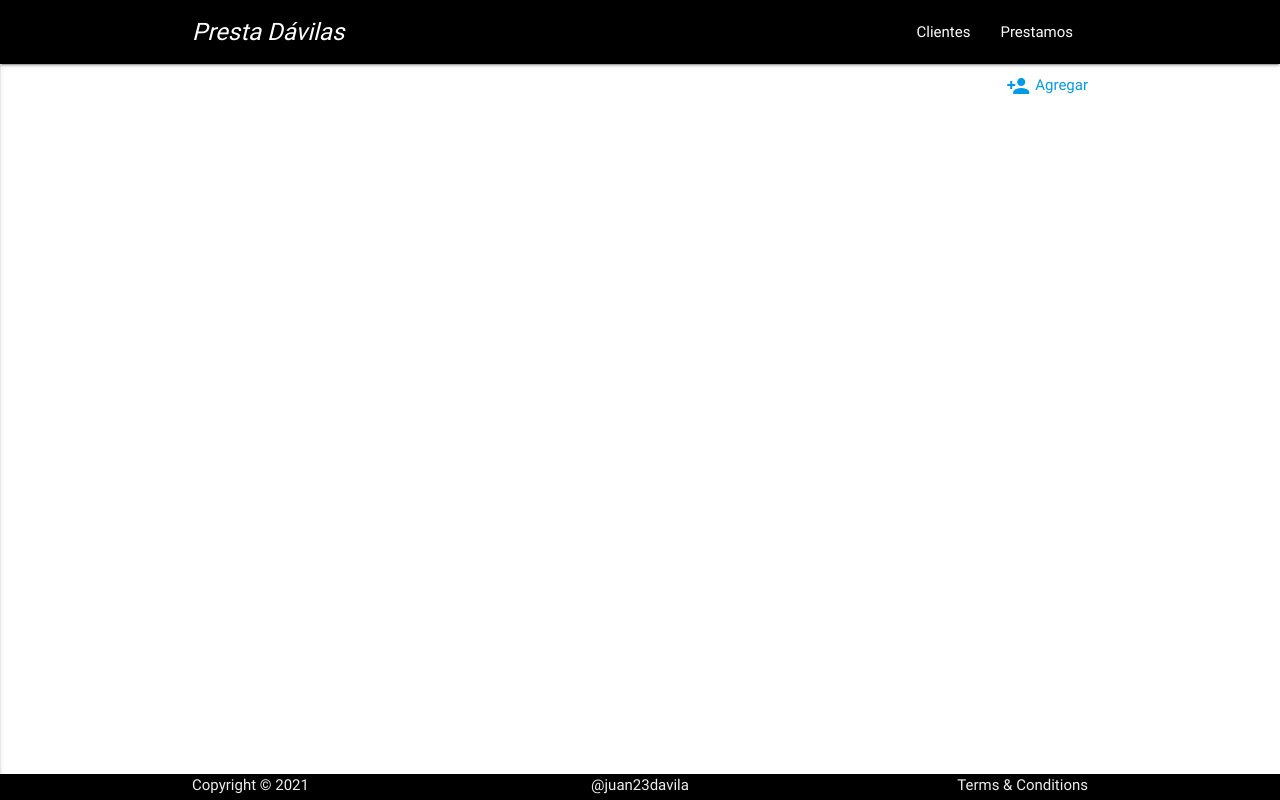
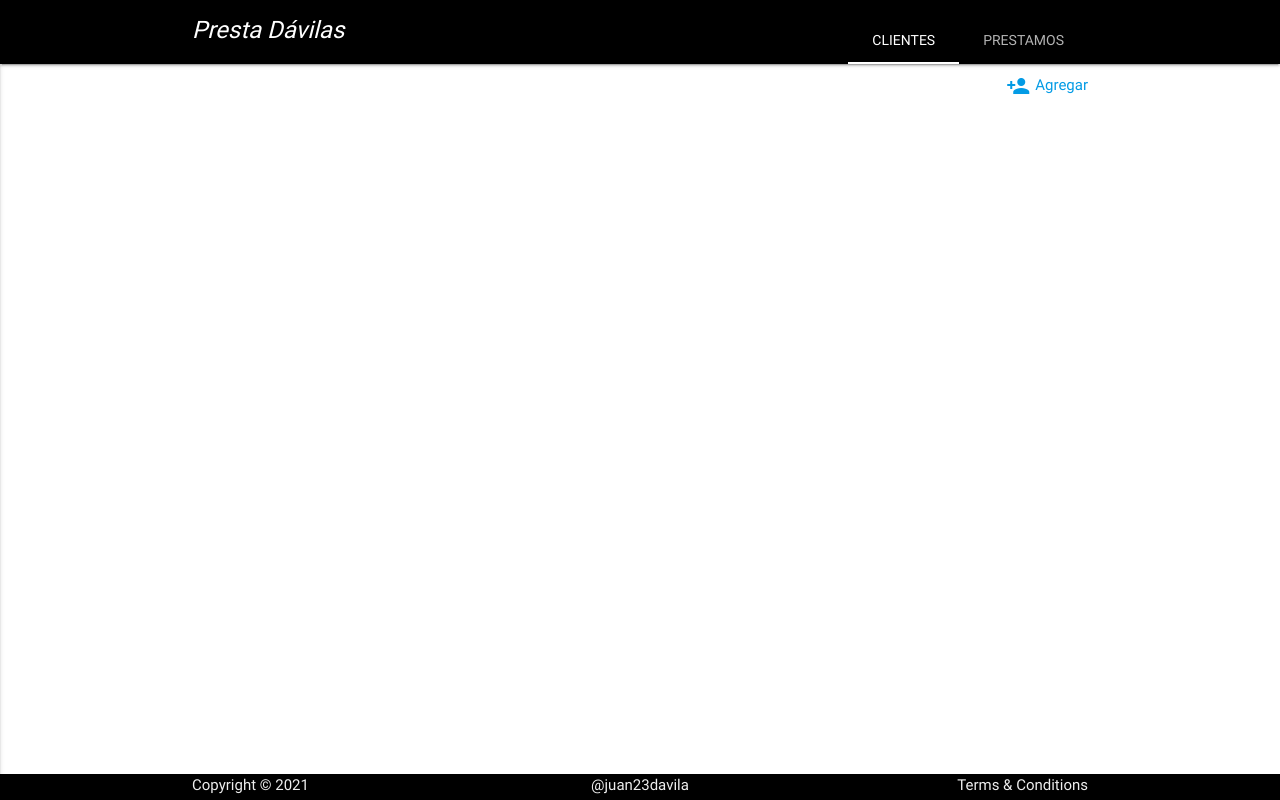
Before and after one commit to juan23davila/prestaDavilas, a plain HTML site: page cliente/index.html in a window 1280 px wide. Drawn offline with nearby package versions, Linux system fonts and the light colour scheme; no server answers.

Commit message:
Se modifica tabs del navar para que se muestre la opción que se seleccinó por última vez

```diff
--- a/cliente/css/style.css
+++ b/cliente/css/style.css
@@ -16,6 +16,20 @@ a.linkOpt {
   cursor: pointer;
 }
 
+.nav-wrapper {
+  display: flex;
+  align-items: flex-end;
+}
+
+ul.tabs {
+  display: flex;
+  justify-content: flex-end;
+}
+
+.brand-logo {
+  bottom: 2px;
+}
+
 #littleRow {
   margin-bottom: 4px;
 }
--- a/cliente/js/main.js
+++ b/cliente/js/main.js
@@ -21,6 +21,7 @@ $(document).ready(function(){
 
   //inicialice the modals
   $('.modal').modal();
+  $('.tabs').tabs();
 });
 
 function loadCustomerList(){
--- a/cliente/utilities/navbar.js
+++ b/cliente/utilities/navbar.js
@@ -10,9 +10,9 @@ function NavbarUtilities(){
     contentNavBar += '     <a href="#" class="button-collapse" data-activates="mobile-nav">\n';
     contentNavBar += '       <i class="material-icons">menu</i>\n';
     contentNavBar += '     </a>\n';
-    contentNavBar += '     <ul class="right hide-on-med-and-down">\n';
-    contentNavBar += '       <li><a href="#" class="customerBtn">Clientes</a></li>\n';
-    contentNavBar += '       <li><a href="#" class="loansBtn">Prestamos</a></li>\n';
+    contentNavBar += '     <ul class="right hide-on-med-and-down tabs tabs-transparent">\n';
+    contentNavBar += '       <li class="tab"><a href="#" class="customerBtn">Clientes</a></li>\n';
+    contentNavBar += '       <li class="tab"><a href="#" class="loansBtn">Prestamos</a></li>\n';
     contentNavBar += '     </ul>';
     contentNavBar += '     <ul id="mobile-nav" class="side-nav">\n';
     contentNavBar += '       <li><a href="#" class="customerBtn">Clientes</a></li>\n';
--- a/cliente/utilities/table.js
+++ b/cliente/utilities/table.js
@@ -9,9 +9,7 @@ function TableUtilities(){
   this.createTable = function(header, attrs, data){
     var contentTable = "";
 
-    contentTable += '<div class="mdc-data-table">\n';
-    contentTable += ' <div class="mdc-data-table__table-container">\n';
-    contentTable += '   <table class="mdc-data-table__table" aria-label="Dessert calories">\n';
+    contentTable += '   <table class="striped" aria-label="Dessert calories">\n';
     contentTable += '     <thead>\n';
     contentTable += '       <tr class="mdc-data-table__header-row">\n';
     contentTable +=           this.createTableHeader(header);
@@ -21,8 +19,6 @@ function TableUtilities(){
     contentTable +=         this.createTableContent(attrs, data);
     contentTable += '     </tbody>\n';
     contentTable += '   </div>\n';
-    contentTable += ' </div>\n';
-    contentTable += '</div>';
 
     return contentTable;
   }
```
